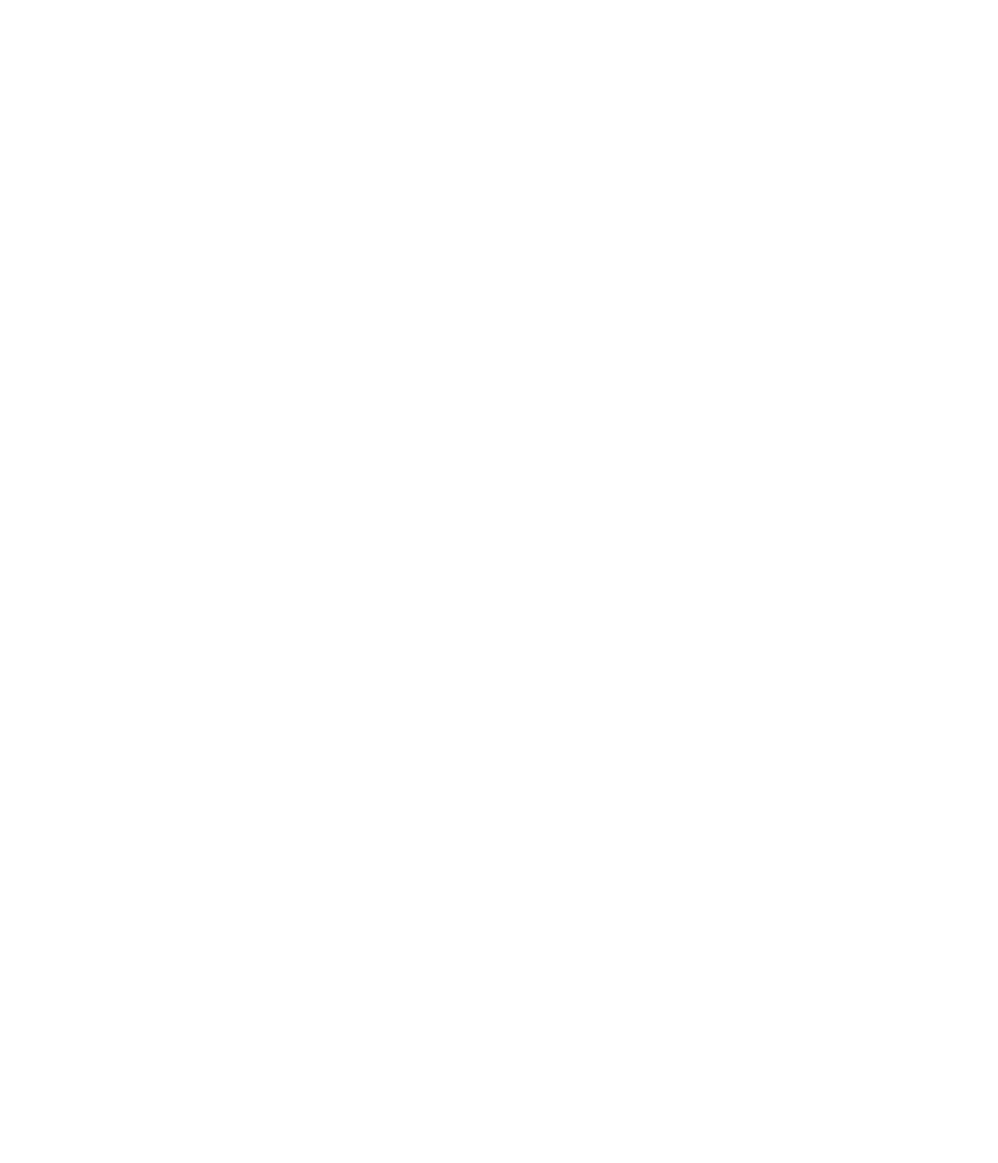
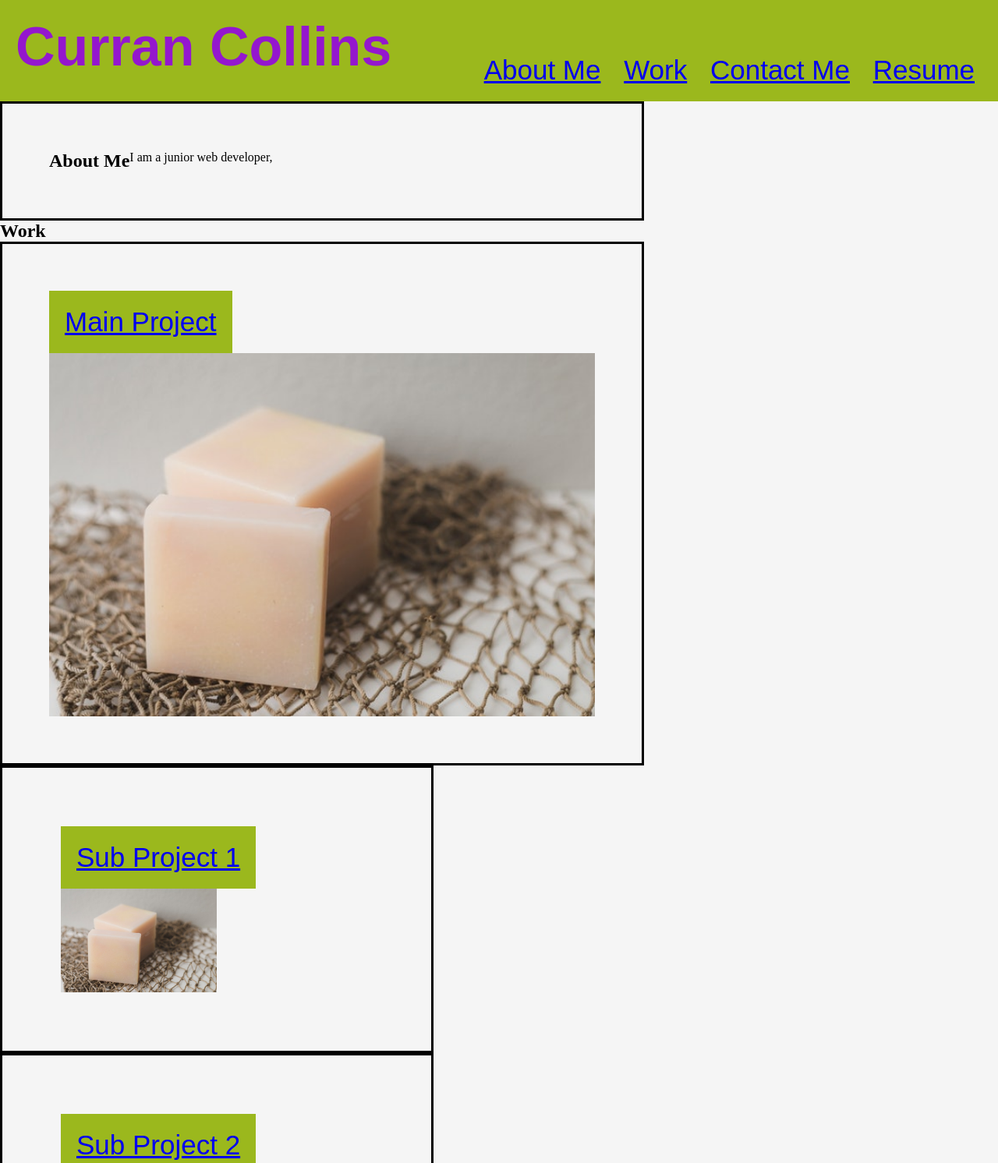
Before and after one commit to CurranCollins/Portfolio, a plain HTML site: page index.html in a window 1280 px wide. Shown: the top 1492 px of the page at 78% size. Before the commit the page ends 800 px from the top, so only its background shows below. Drawn offline with Linux system fonts and the light colour scheme.

Commit message:
starting code

```diff
--- a/assets/css/style.css
+++ b/assets/css/style.css
@@ -0,0 +1,66 @@
+* {
+    margin: 0;
+    padding: 0;
+}
+
+body {
+    background-color: whitesmoke;
+}
+
+header {
+    padding: 20px;
+    font-family: Arial, Helvetica, sans-serif;
+    background-color: rgb(155, 184, 29);
+    color: rgb(148, 23, 206);
+    display: flex;
+    flex-wrap: wrap;
+    font-size: 35px;
+    justify-content: space-between;
+}
+
+header nav {
+    padding-top: 50px;
+    margin-right: 10px;
+}
+
+
+header nav ul li {
+    display: inline-block;
+    margin-left: 20px;
+}
+
+.card {
+    display: flex;
+    flex-wrap: wrap;
+    flex: 1 0 0;
+    padding: 60px;
+    text-align: center;
+    border-style:solid;
+    min-width: 400px;
+    max-width: 700px;
+
+}
+
+.card img {
+    width: 100%;
+    min-width: 400px;
+    max-width: 700px;
+}
+
+.subcard {
+    display: flex;
+    flex-wrap: wrap;
+    flex: 1 0 0;
+    padding: 75px;
+    text-align: center;
+    border-style:solid;
+    min-width: 200px;
+    max-width: 400px;
+
+}
+
+.subcard img {
+    width: 50%;
+    min-width: 200px;
+    max-width: 400px;
+}
--- a/index.html
+++ b/index.html
@@ -1,12 +1,92 @@
 <!DOCTYPE html>
 <html lang="en">
+
 <head>
     <meta charset="UTF-8">
     <meta http-equiv="X-UA-Compatible" content="IE=edge">
     <meta name="viewport" content="width=device-width, initial-scale=1.0">
-    <title>Document</title>
+    <link rel="stylesheet" href="./assets/css/style.css">
+    <title>Portfolio</title>
 </head>
+
 <body>
+    <header>
+        <h1>Curran Collins</h1>
+        <nav>
+            <ul>
+                <li>
+                    <a href="#aboutme">About Me</a>
+                </li>
+                <li>
+                    <a href="#work">Work</a>
+                </li>
+                <li>
+                    <a href="contactme">Contact Me</a>
+                </li>
+                <li>
+                    <a href="resume">Resume</a>
+                </li>
+            </ul>
+        </nav>
+
+    </header>
+
+    <main>
+        <section class="card" id="aboutme">
+            <h2>About Me</h2>
+            <p>I am a junior web developer, </p>
+        </section>
+
+        <section id="work">
+            <h2>Work</h2>
+            <nav>
+                <section class="card">
+                    <header><a href="#mainproject">Main Project</a></header>
+                    <img src="./assets/images/soap.jpg" alt="soap"/>
+                </section>
+                <section class="subcard">
+                    <header><a href="#subproject1">Sub Project 1</a></header>
+                    <img src="./assets/images/soap.jpg" alt="soap"/>
+                </section>
+                <section class="subcard">
+                    <header><a href="subproject2">Sub Project 2</a></header>
+                    <img src="./assets/images/soap.jpg" alt="soap"/>
+                </section>
+                <section class="subcard">
+                    <header><a href="subproject3">Sub Project 3</a></header>
+                    <img src="./assets/images/soap.jpg" alt="soap"/>
+                </section>
+                <section class="subcard">
+                    <header><a href="subproject4">Sub Project 4</a></header>
+                    <img src="./assets/images/soap.jpg" alt="soap"/>
+                </section>
+
+
+            </nav>
+        </section>
+    </main>
+
+    <footer id="contactme">
+        <h3>Contact Me</h3>
+        <ul>
+            <li>
+                360-489-4607
+            </li>
+            <li>
+                currancollins22@gmail.com
+            </li>
+            <li>
+                <a href="https://github.com/CurranCollins">Github</a>
+            </li>
+            <li>
+                <a href="#pandora">Pandora</a>
+            </li>
+            <li id="resume">
+                Resume
+            </li>
+        </ul>
+    </footer>
 
 </body>
+
 </html>
```
Also changed, not shown: assets/images/soap.jpg (added).
